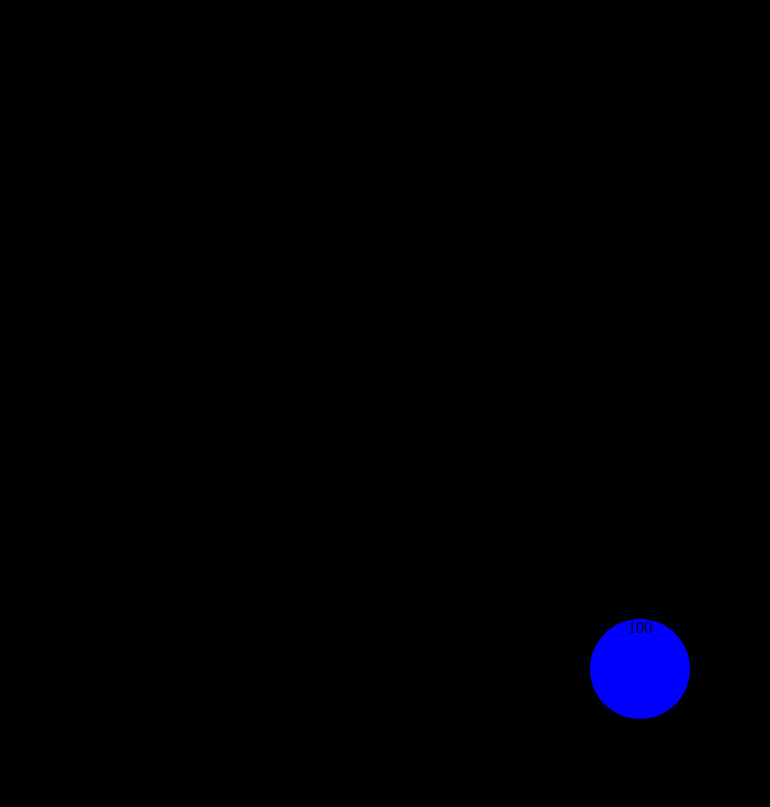
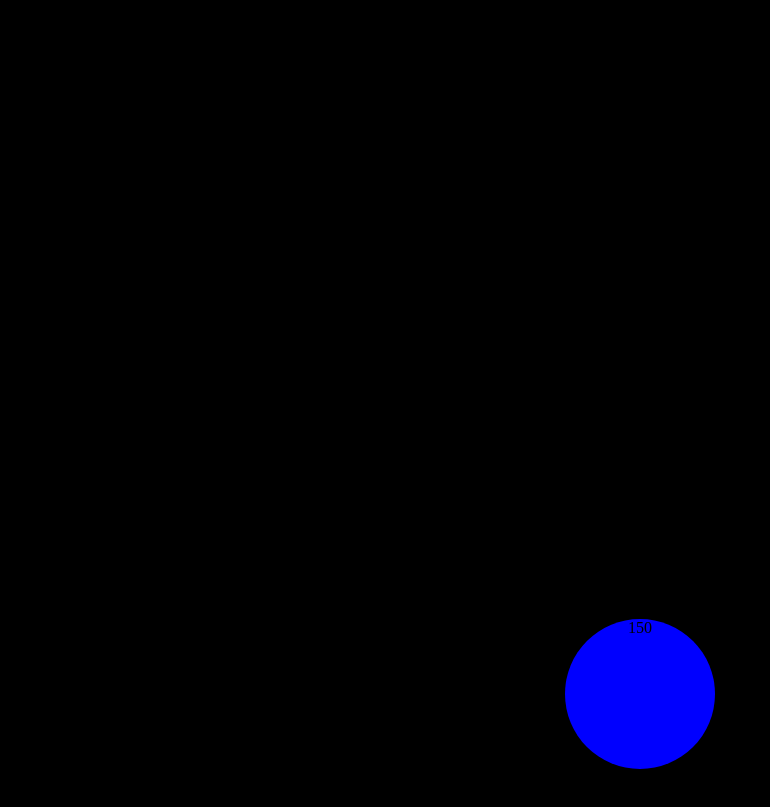
Before and after one commit to 0mriN/gitEx, a plain HTML site: page index.html in a window 1280 px wide. Both pictures are taken after a click on the element "100". Shown: the part 79-886 px from the top of the page, without its empty margins (0-770 px from the left). Drawn offline with Linux system fonts and the light colour scheme.

Commit message:
Add feats to onBallClick

```diff
--- a/index.html
+++ b/index.html
@@ -8,7 +8,7 @@
 </head>
 <body>
     <h1>The Ball Game</h1>
-    <div onclick="onBallClick(this)" class="ball">100</div>
+    <div class="ball" onclick="onBallClick()">100</div>
  <script src="main.js"></script>
 </body>
 </html>
--- a/main.js
+++ b/main.js
@@ -1,5 +1,20 @@
 'use strict'
 
-function onBallClick(ev){
-console.log('hi');
+function onBallClick() {
+    var ball = document.querySelector(".ball")
+    // console.log(ball);
+    var computedStyle = getComputedStyle(ball)
+    var currentWidth = parseInt(computedStyle.width)
+    var currentHeight = parseInt(computedStyle.height)
+    // console.log('currentWidth:', currentWidth);
+    // console.log('currentHeight:', currentHeight);
+
+    var newWidth = currentWidth + 50
+    var newHeight = currentHeight + 50
+
+    ball.style.width = newWidth + 'px'
+    ball.style.height = newHeight + 'px'
+
+    var diameter = Math.max(newHeight, newWidth)
+    ball.innerText = diameter
 }
```
